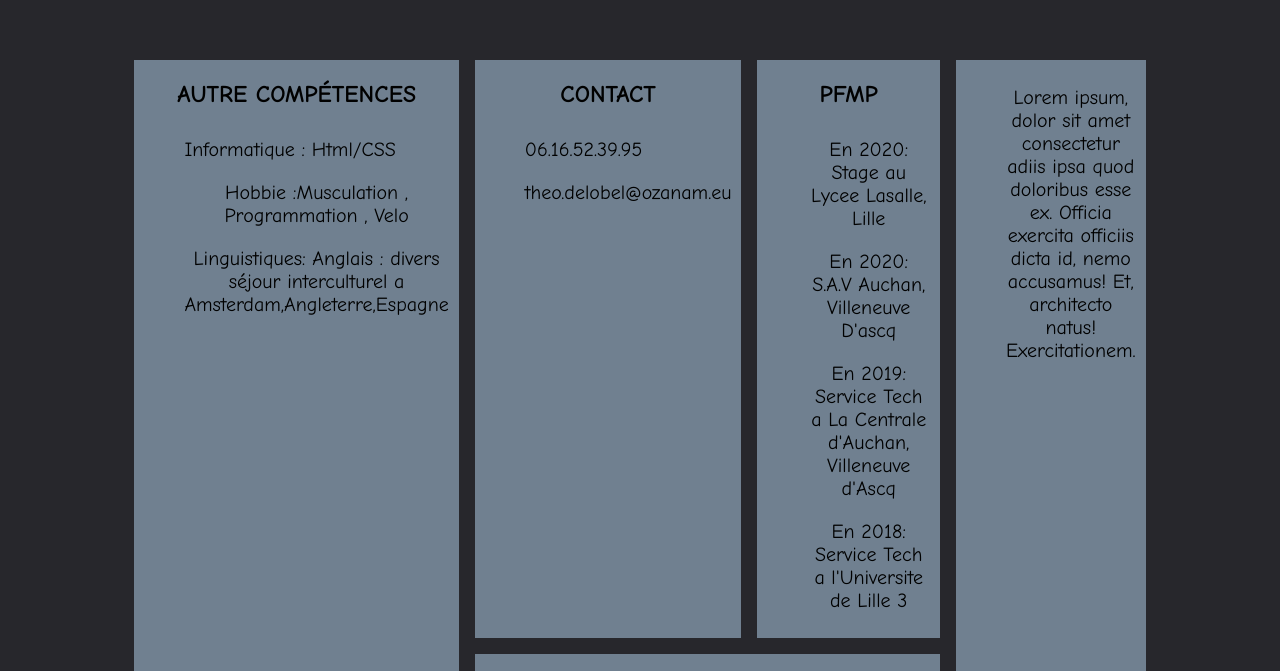
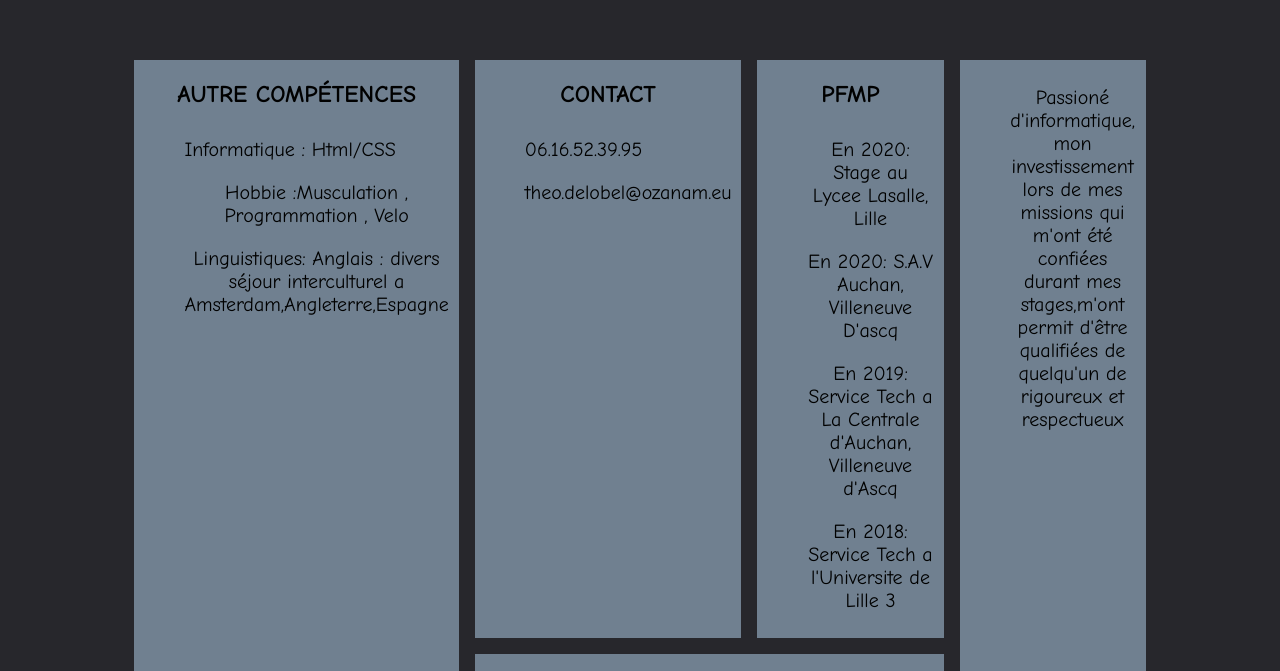
Before and after one commit to delobeltheo/MonCurriculumVit-.github.io, a plain HTML site: page cv.html in a window 1280 px wide. Shown: the part 113-784 px from the top of the page. Drawn offline with Linux system fonts and the light colour scheme.

Commit message:
Update cv.html

```diff
--- a/cv.html
+++ b/cv.html
@@ -64,9 +64,7 @@
         </div>
         <div class="text item" >
             <ul>
-                <li>Lorem ipsum, dolor sit amet consectetur adiis ipsa quod doloribus esse ex. Officia exercita officiis
-                    dicta id,
-                    nemo accusamus! Et, architecto natus! Exercitationem.</li>
+                <li>Passioné d'informatique, mon investissement lors de mes missions qui m'ont été confiées durant mes stages,m'ont permit d'être qualifiées de quelqu'un de rigoureux et respectueux</li>
             </ul>
         </div>
     </section>
```
